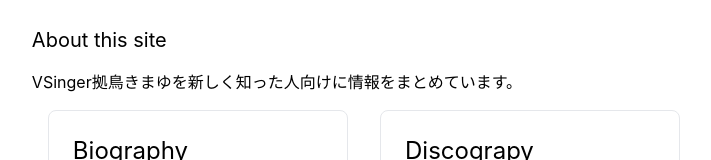
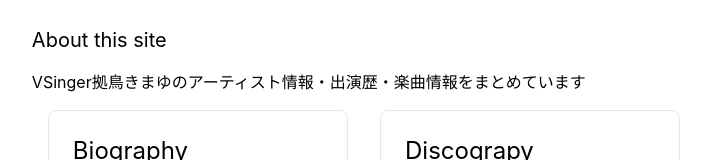
Before and after one commit to human-readable-name/yorudokimayu-info, a Next.js app: page / in a window 1280 px wide. Shown: the part 160-320 px from the top of the page, without its empty margins (276-987 px from the left). Built offline with nearby package versions, Linux system fonts and the light colour scheme; no server answers.

Commit message:
metaタグのdescription部分を修正

```diff
--- a/src/pages/_app.tsx
+++ b/src/pages/_app.tsx
@@ -17,12 +17,12 @@ const App = ({ Component, pageProps }: AppProps) => {
     </Head>
     <DefaultSeo
         title="拠鳥きまゆ非公式アーティストページ"
-        description="拠鳥きまゆ非公式アーティストページ"
+        description="VSinger拠鳥きまゆのアーティスト情報・出演歴・楽曲情報"
         openGraph={
             {
                 type: "website",
                 title: "拠鳥きまゆ非公式アーティストページ",
-                description: "拠鳥きまゆ非公式アーティストページ",
+                description: "VSinger拠鳥きまゆのアーティスト情報・出演歴・楽曲情報",
                 site_name: "拠鳥きまゆ非公式アーティストページ",
                 locale: "ja_JP",
             }
--- a/src/pages/index.tsx
+++ b/src/pages/index.tsx
@@ -13,7 +13,7 @@ const Home: NextPage = () => {
         <>
             <NextSeo
                 title="拠鳥きまゆ非公式アーティストページ"
-                description="拠鳥きまゆ非公式アーティストページ"
+                description="VSinger拠鳥きまゆのアーティスト情報・出演歴・楽曲情報"
             />
             <PageHeader />
             <main className="flex flex-col items-center align-center m-8">
@@ -21,7 +21,7 @@ const Home: NextPage = () => {
                 <section>
                     <SectionTitle text="About this site" />
                     <p className="p8">
-                        VSinger拠鳥きまゆを新しく知った人向けに情報をまとめています。
+                        VSinger拠鳥きまゆのアーティスト情報・出演歴・楽曲情報をまとめています
                     </p>
                     <div className="grid grid-cols-1 md:grid-cols-2">
                         <LinkCard title="Biography" caption="アーティスト紹介・出演歴" url={path.biography} />
```
